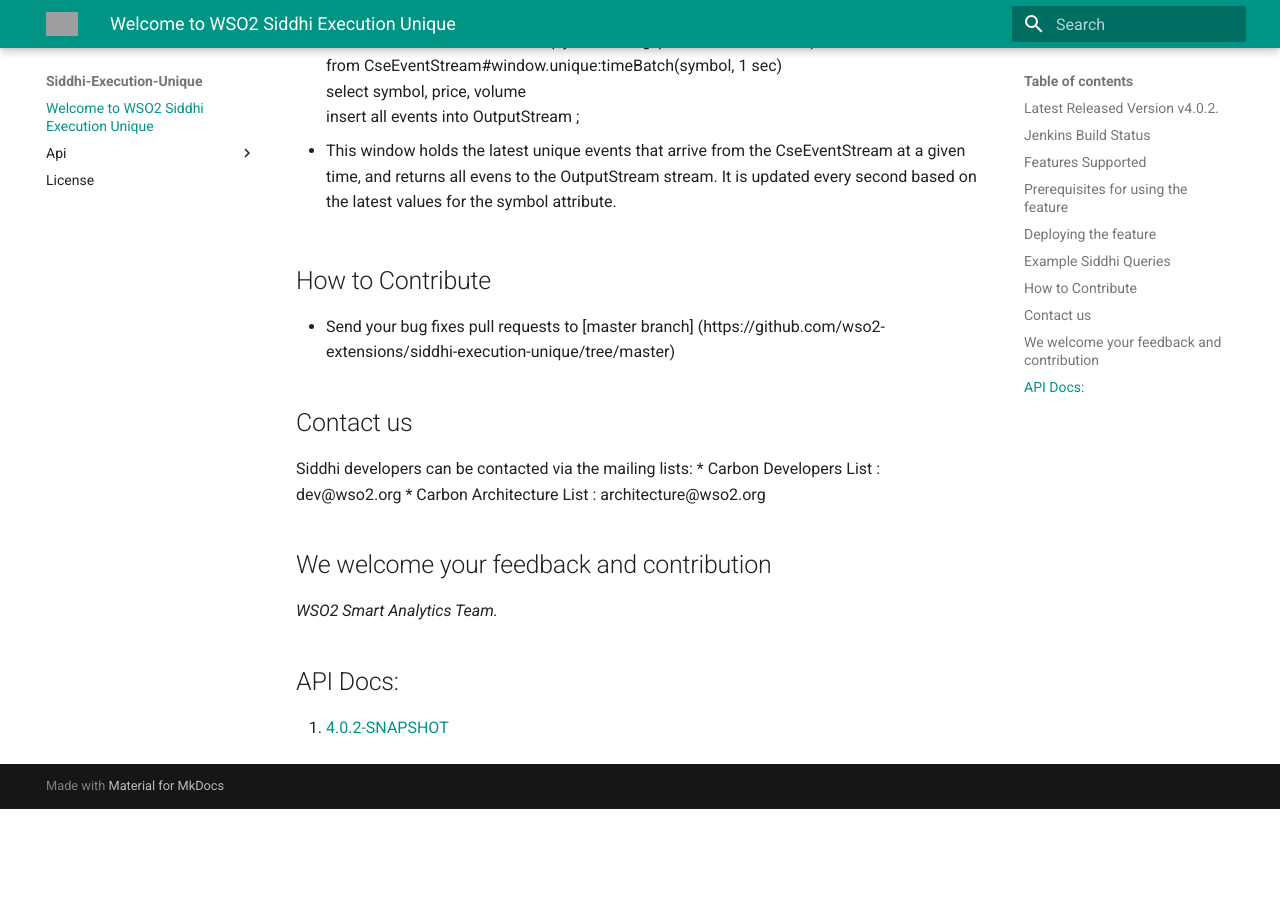
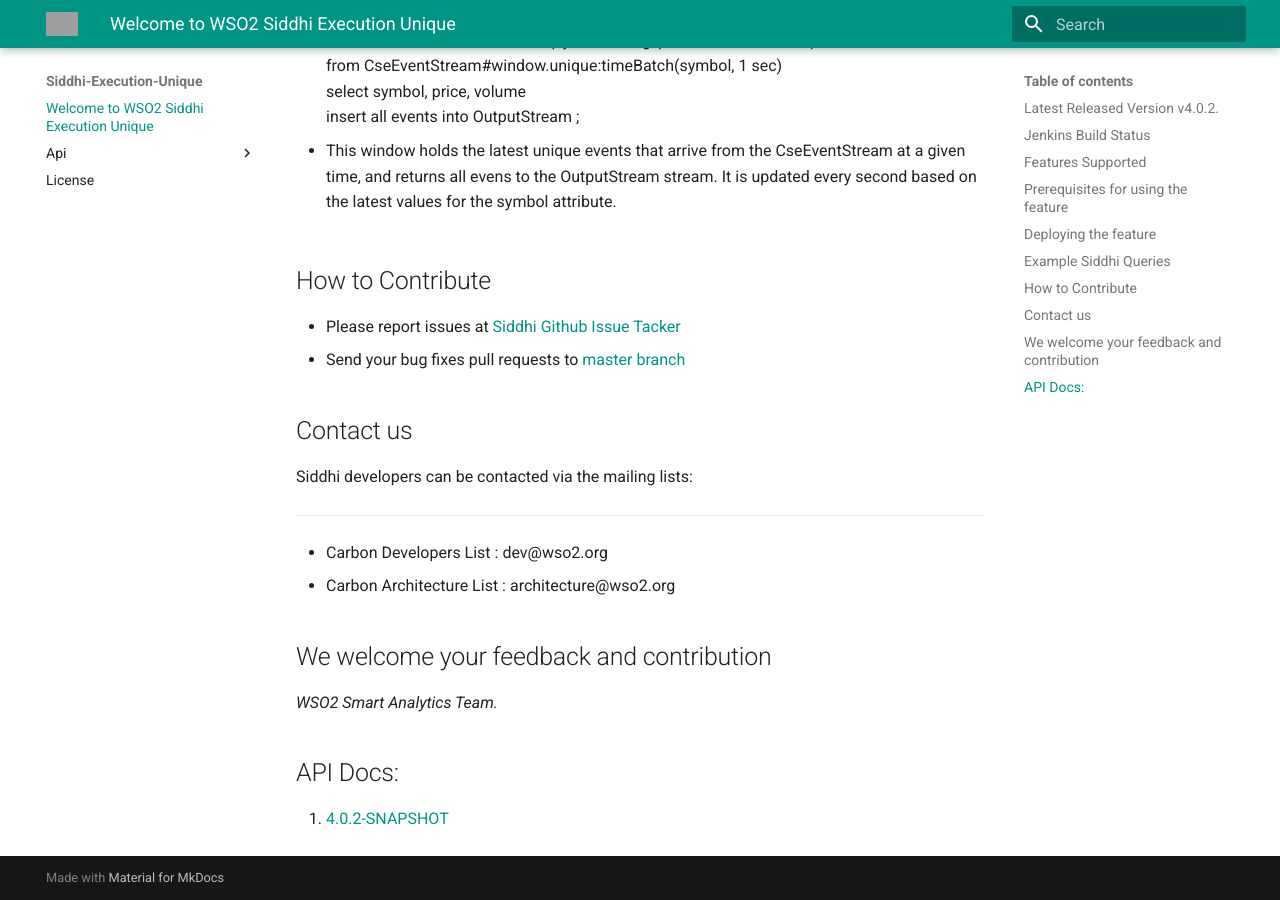
Before and after one commit to test-coverage-enforce-bot/siddhi-execution-unique, an MkDocs documentation site: the page built from docs/index.md, in a window 1280 px wide and 900 px high, scrolled down 2484 px. Built offline with MkDocs 1.6.1 and Material for MkDocs 9.7.7, drawn with Linux system fonts in a browser that asks for light colours; old or Windows-style settings are respelled for this version of MkDocs; before the commit the page ends 3293 px from its top, so only the background shows below that; grey boxes are pictures that could not be loaded.

Commit message:
edit read me

```diff
--- a/docs/index.md
+++ b/docs/index.md
@@ -5,8 +5,8 @@
 This extension has implemented different type of unique windows which hold unique events based on the given unique key parameter and return current events and expired events.
 A window emits current events when a new event arrives and emits expired events when an existing event has expired from a window.
 
-## Latest Released Version v4.0.2.
-
+Latest Released Version v4.0.2.
+---
 
 ## Jenkins Build Status
 
@@ -100,12 +100,12 @@
 
 ## How to Contribute
 
-  * Send your bug fixes pull requests to [master branch]
-  (https://github.com/wso2-extensions/siddhi-execution-unique/tree/master)
+  * Please report issues at [Siddhi Github Issue Tacker](https://github.com/wso2-extensions/siddhi-execution-unique/issues)
+  * Send your bug fixes pull requests to [master branch](https://github.com/wso2-extensions/siddhi-execution-unique/tree/master)
 
 ## Contact us
-
-  Siddhi developers can be contacted via the mailing lists:
+ Siddhi developers can be contacted via the mailing lists:
+ -------------------------------------------------------
   * Carbon Developers List : dev@wso2.org
   * Carbon Architecture List : architecture@wso2.org
 
```
Also changed, not shown: README.md (+6 -6 lines).
